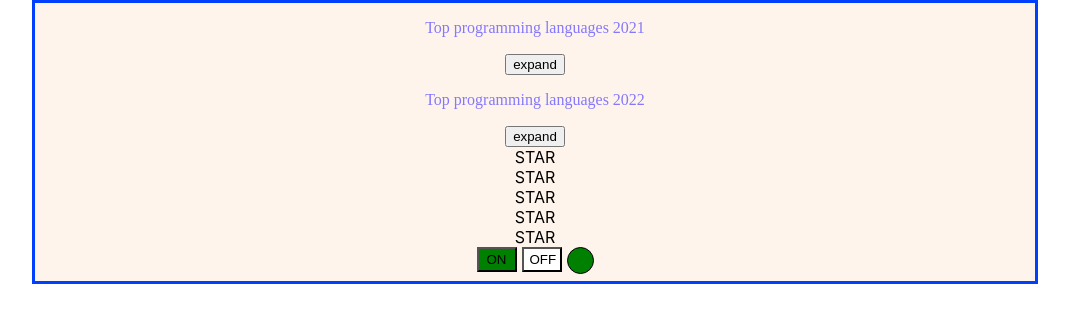
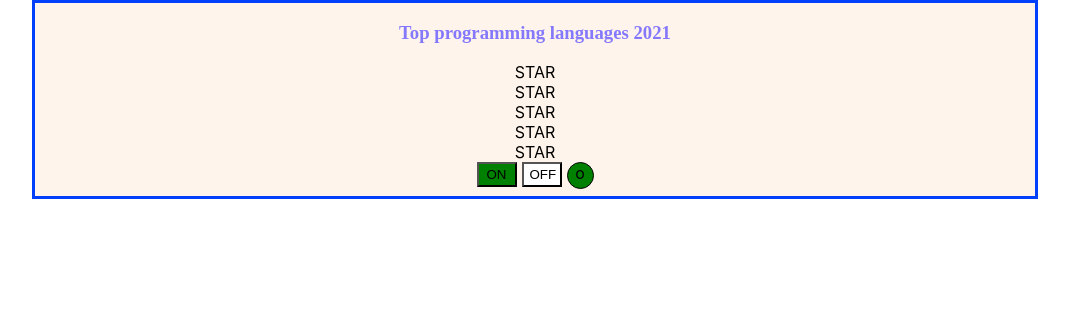
Before and after one commit to romchesko-pazzi/playlist-of-react-ts, a React (Create React App) app: page / in a window 1280 px wide. Shown: the top 322 px of the page, without its empty margins (105-1174 px from the left). Built offline with nearby package versions, Linux system fonts and the light colour scheme.

Commit message:
refactor: add callBacks

```diff
--- a/src/App.tsx
+++ b/src/App.tsx
@@ -1,16 +1,20 @@
-import React from 'react';
+import React, {useState} from 'react';
 import './App.css';
 import {Article} from "./components/Article";
 import {Rating} from "./components/Rating";
 import {OnOff} from "./components/OnOff";
 
 function App() {
+    const [isExpanded, setIsExpanded] = useState<boolean>(false);
+    const [on, setOn] = useState<boolean>(true);
+    console.log(isExpanded);
     return (
         <div className={"main"}>
-            <Article titleValue={"Top programming languages 2021"}/>
-            <Article titleValue={"Top programming languages 2022"}/>
+            <Article titleValue={"Top programming languages 2021"}
+                     callBack={() => setIsExpanded(!isExpanded)}
+                     value={isExpanded}/>
             <Rating/>
-            <OnOff/>
+            <OnOff value={on} callBack={()=>setOn(!on)}/>
         </div>
     );
 }
--- a/src/components/Article.tsx
+++ b/src/components/Article.tsx
@@ -4,19 +4,16 @@ import {ArticleBody} from "./ArticleBody";
 
 type ArticlePropsType = {
     titleValue: string;
+    callBack: () => void;
+    value: boolean;
 }
 
 export const Article = (props: ArticlePropsType) => {
-    const [isExpanded, setIsExpanded] = useState(false);
 
-    const onClickHandler = () => {
-        return setIsExpanded(!isExpanded);
-    }
     return (
         <div>
-            <ArticleTitle title={props.titleValue}/>
-            <button onClick={onClickHandler}>expand</button>
-            {isExpanded && <ArticleBody/>}
+            <ArticleTitle callBack={props.callBack} title={props.titleValue}/>
+            {props.value && <ArticleBody/>}
         </div>
     )
 }
--- a/src/components/ArticleTitle.tsx
+++ b/src/components/ArticleTitle.tsx
@@ -2,12 +2,18 @@ import React from "react";
 
 type propsForTitle = {
     title: string
+    callBack: () => void;
 }
 
 export const ArticleTitle = (props: propsForTitle) => {
+
+    const onClickHandler = () => {
+        props.callBack();
+    }
+
     return (
         <div className={"titleOfLang"}>
-            <p>{props.title}</p>
+            <h3 onClick={onClickHandler}>{props.title}</h3>
         </div>
     )
 }
--- a/src/components/OnOff.tsx
+++ b/src/components/OnOff.tsx
@@ -1,39 +1,36 @@
-import {useState} from "react";
-
 type onProps = {
-    // on: boolean;
+    value: boolean;
+    callBack: () => void;
 }
 
 export const OnOff = (props: onProps) => {
     console.log("OnOff rendering")
-    const [on,setOn] = useState(true);
 
     const styleOn = {
         width: "40px",
         height: "25px",
         marginRight: "5px",
-        backgroundColor: on ? "green" : "white",
+        backgroundColor: props.value ? "green" : "white",
     }
     const styleOff = {
         width: "40px",
         height: "25px",
         marginRight: "5px",
-        backgroundColor: on ? "white" : "red",
+        backgroundColor: props.value ? "white" : "red",
     }
     const indicator = {
         width: "25px",
         height: "25px",
         border: "1px solid black",
         borderRadius: "50%",
-        backgroundColor: on ? "green" : "red",
+        backgroundColor: props.value ? "green" : "red",
     }
-
 
     return (
         <div className={"OnOff"}>
-            <button style={styleOn} onClick={() => setOn(true)}>ON</button>
-            <button style={styleOff} onClick={() => setOn(false)}>OFF</button>
-            <div style={indicator}></div>
+            <button style={styleOn} onClick={props.callBack}>ON</button>
+            <button style={styleOff} onClick={props.callBack}>OFF</button>
+            <div style={indicator}>o</div>
         </div>
     )
 }
```
